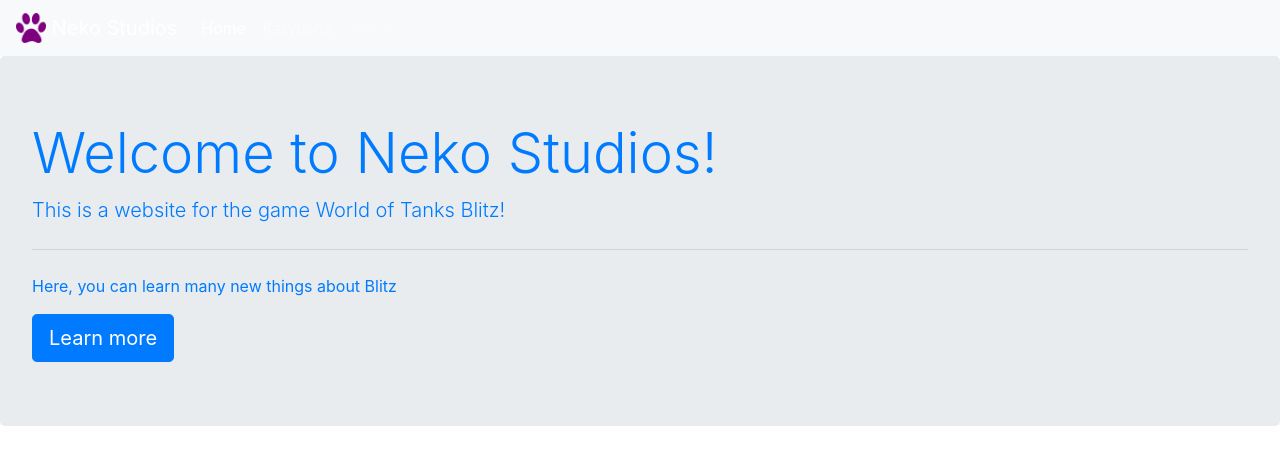
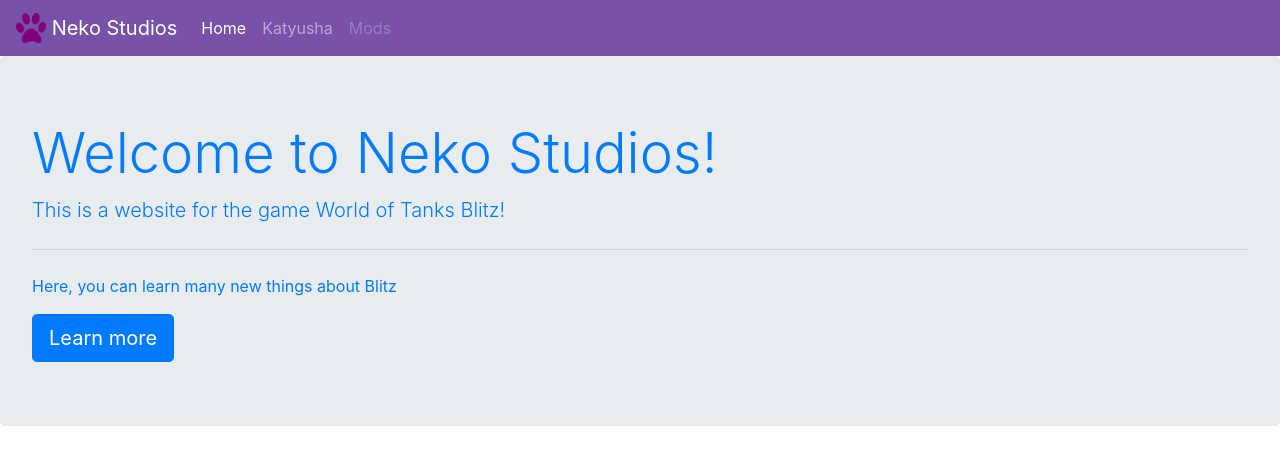
Before and after one commit to NekoOne/nekoone.github.io, a plain HTML site: page index.html in a window 1280 px wide. Drawn offline with nearby package versions, Linux system fonts and the light colour scheme.

Commit message:
Update index.html

```diff
--- a/index.html
+++ b/index.html
@@ -17,7 +17,7 @@
   </head>
   <body>
   <!-- Navbar -->
-    <nav class="navbar navbar-expand-lg navbar-dark bg-light" style="background-color: #7851a9;">
+    <nav class="navbar navbar-expand-lg navbar-dark" style="background-color: #7851a9;">
   <a class="navbar-brand" href="#">
       <img src="/favicon.ico" width="30" height="30" class="d-inline-block align-top" alt="">
     Neko Studios
```
